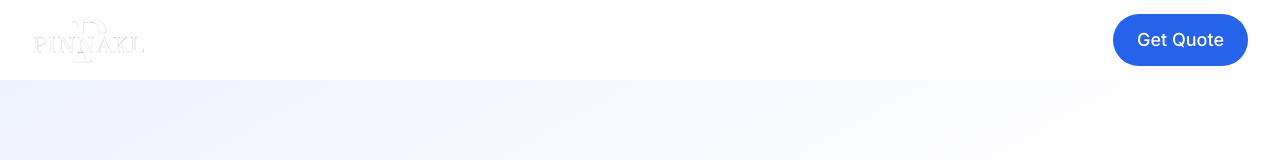
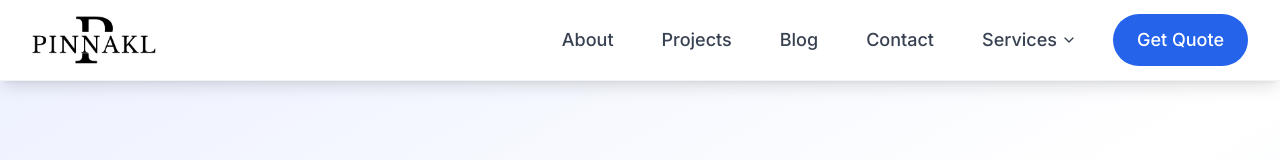
Before and after one commit to PinnaklTech/Pinnakl_Tech-2.0, a React (Vite) app: page /services/supply-chain in a window 1280 px wide. Shown: the top 160 px of the page. Built offline with nearby package versions, Linux system fonts and the light colour scheme.

Commit message:
Fix navbar visibility on service pages

```diff
--- a/src/components/Header.tsx
+++ b/src/components/Header.tsx
@@ -8,6 +8,9 @@ const Header: React.FC = () => {
   const [isScrolled, setIsScrolled] = useState(false);
   const [isServicesOpen, setIsServicesOpen] = useState(false);
   const location = useLocation();
+
+  // Check if we're on the homepage
+  const isHomePage = location.pathname === '/';
 
   useEffect(() => {
     const handleScroll = () => {
@@ -54,10 +57,13 @@ const Header: React.FC = () => {
     { label: "Supply Chain Optimization", path: "/services/supply-chain" },
   ];
 
+  // Determine if header should use "scrolled" styling
+  const shouldUseScrolledStyling = isScrolled || !isHomePage;
+
   return (
     <header
       className={`fixed top-0 left-0 right-0 z-[9999] transition-all duration-500 ${
-        isScrolled
+        shouldUseScrolledStyling
           ? "bg-white/95 backdrop-blur-md shadow-lg border-b border-gray-200/50"
           : "bg-transparent"
       }`}
@@ -67,7 +73,7 @@ const Header: React.FC = () => {
           {/* Logo */}
           <Link to="/" className="flex items-center space-x-2 flex-shrink-0 min-w-0 z-[10000] relative">
             <img
-              src={isScrolled ? "/logo_b.png" : "/logo_w.png"}
+              src={shouldUseScrolledStyling ? "/logo_b.png" : "/logo_w.png"}
               alt="Pinnakl Technologies Logo"
               className="h-6 w-auto sm:h-8 md:h-10 lg:h-12 object-contain transition-all duration-500"
             />
@@ -80,7 +86,7 @@ const Header: React.FC = () => {
                 key={item.id}
                 onClick={() => scrollToSection(item.id)}
                 className={`font-medium transition-all duration-300 hover:scale-105 text-sm lg:text-base xl:text-lg px-2 lg:px-3 py-1 lg:py-2 rounded-md whitespace-nowrap ${
-                  isScrolled
+                  shouldUseScrolledStyling
                     ? "text-gray-700 hover:text-blue-600 hover:bg-blue-50"
                     : "text-white/90 hover:text-white hover:bg-white/10"
                 }`}
@@ -95,7 +101,7 @@ const Header: React.FC = () => {
                 onMouseEnter={() => setIsServicesOpen(true)}
                 onMouseLeave={() => setIsServicesOpen(false)}
                 className={`font-medium transition-all duration-300 hover:scale-105 text-sm lg:text-base xl:text-lg px-2 lg:px-3 py-1 lg:py-2 rounded-md whitespace-nowrap flex items-center gap-1 ${
-                  isScrolled
+                  shouldUseScrolledStyling
                     ? "text-gray-700 hover:text-blue-600 hover:bg-blue-50"
                     : "text-white/90 hover:text-white hover:bg-white/10"
                 }`}
@@ -142,7 +148,7 @@ const Header: React.FC = () => {
           <button
             onClick={() => setIsMenuOpen(!isMenuOpen)}
             className={`xl:hidden p-2 sm:p-3 rounded-lg transition-colors duration-300 touch-manipulation z-[10000] relative ${
-              isScrolled ? "text-gray-900 hover:bg-gray-100" : "text-white hover:bg-white/10"
+              shouldUseScrolledStyling ? "text-gray-900 hover:bg-gray-100" : "text-white hover:bg-white/10"
             }`}
             aria-label="Toggle menu"
           >
```
